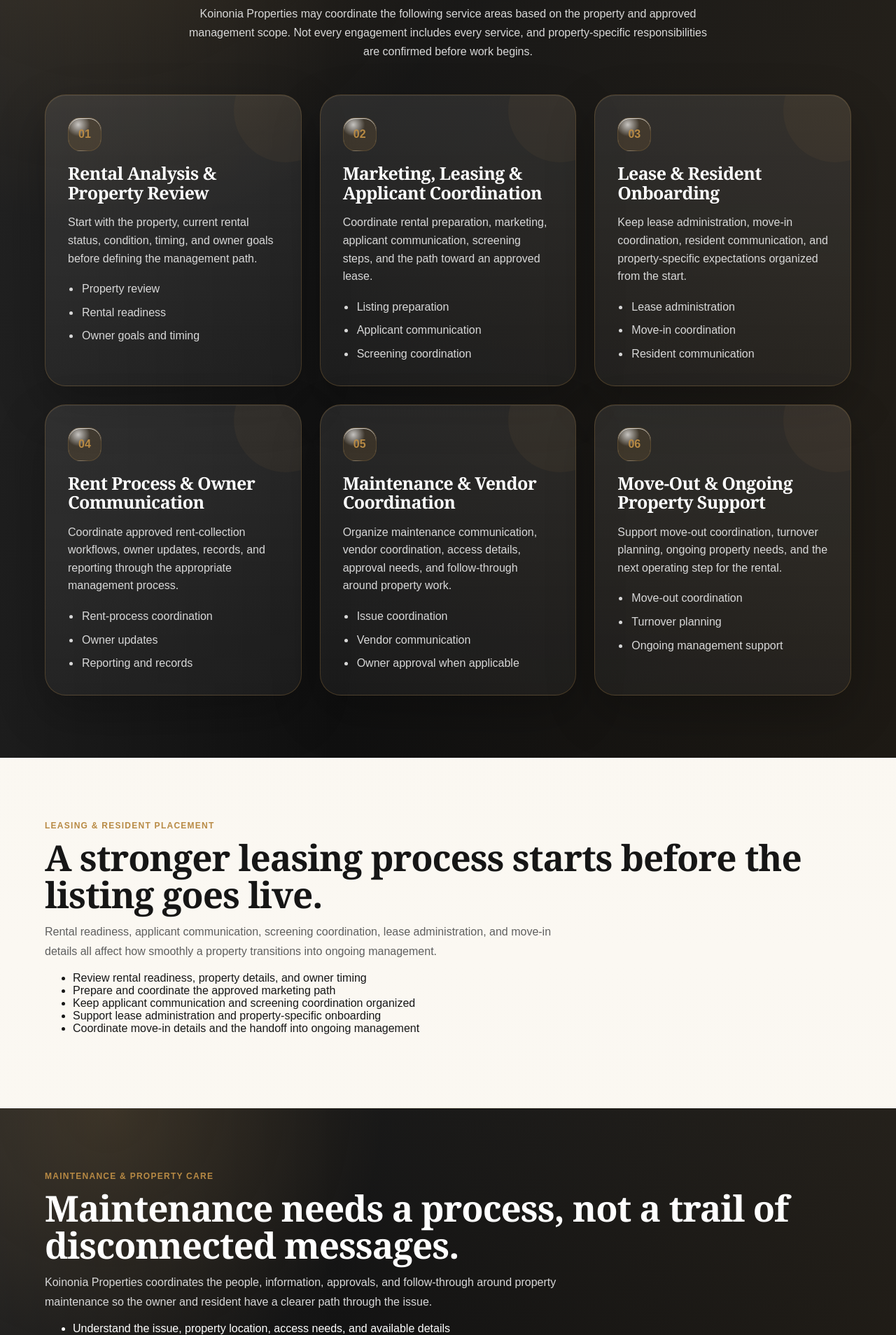
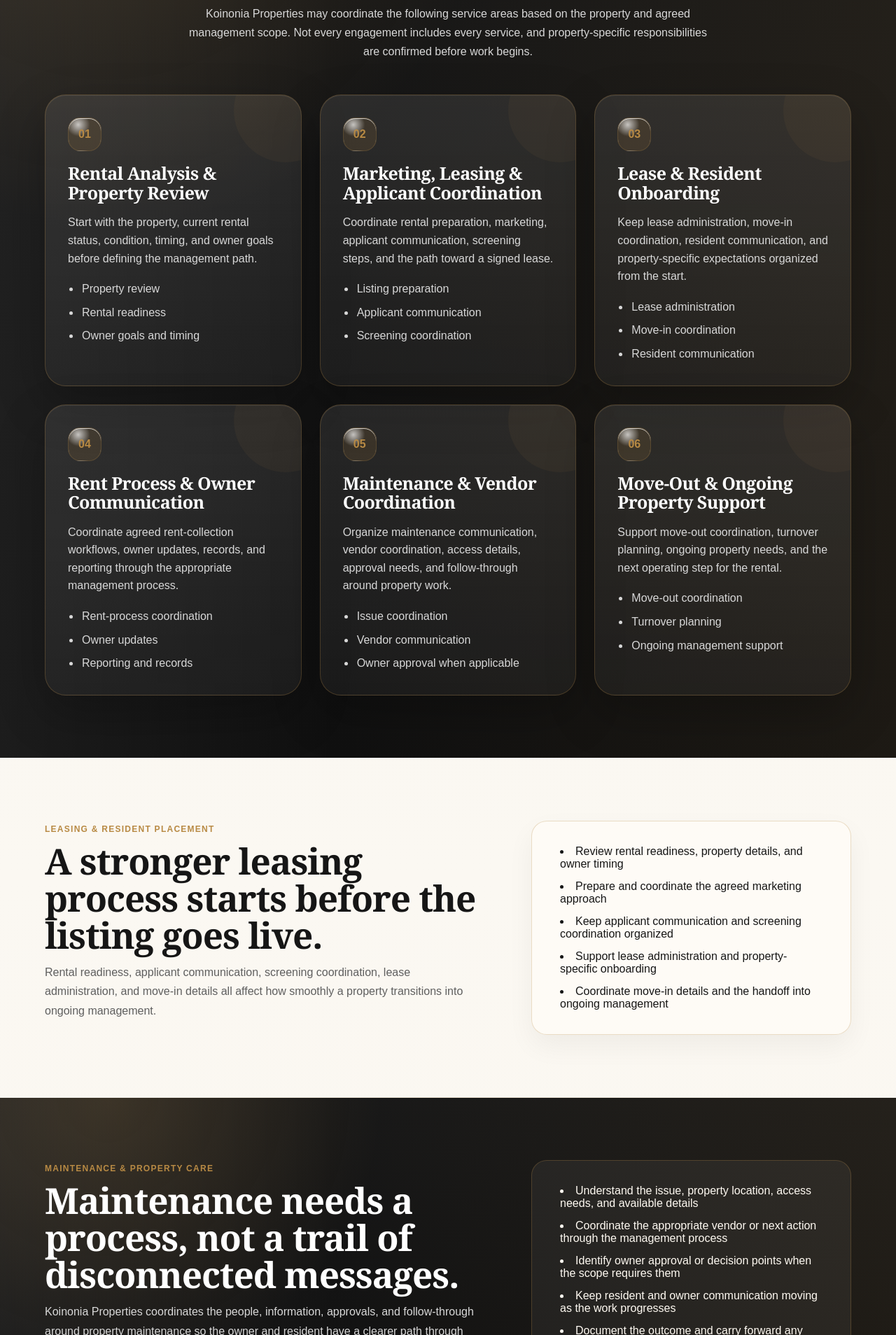
Before and after one commit to KoinoniaTransactions/Reynalds-OS, a Next.js app in the folder apps/properties-web/: page /owners in a window 1280 px wide. Shown: the part 2204-4112 px from the top of the page at 70% size. Built offline with nearby package versions, Linux system fonts and the light colour scheme; no server answers.

Commit message:
refactor(properties): refine Owner Services presentation

```diff
--- a/apps/properties-web/app/properties.css
+++ b/apps/properties-web/app/properties.css
@@ -248,6 +248,31 @@
 
 .properties-services-grid {
   grid-template-columns: repeat(2, minmax(0, 1fr));
+}
+
+.properties-owner-detail-split {
+  display: grid;
+  grid-template-columns: minmax(0, 1.15fr) minmax(360px, 0.85fr);
+  gap: clamp(42px, 6vw, 84px);
+  align-items: center;
+}
+
+.properties-owner-detail-list {
+  margin: 0;
+  padding: clamp(24px, 3vw, 34px) clamp(26px, 3.5vw, 40px);
+  display: grid;
+  gap: 14px;
+  border: 1px solid rgba(184, 138, 68, 0.28);
+  border-radius: 22px;
+  background: rgba(255, 252, 247, 0.72);
+  box-shadow: 0 16px 38px rgba(0, 0, 0, 0.05);
+  list-style-position: inside;
+}
+
+.koinonia-band .properties-owner-detail-list {
+  background: rgba(255, 250, 242, 0.055);
+  color: #fffaf2;
+  box-shadow: none;
 }
 
 .properties-process-grid {
@@ -527,6 +552,11 @@
     padding-inline: 12px;
   }
 
+  .properties-owner-detail-split {
+    grid-template-columns: minmax(0, 1fr) minmax(320px, 0.9fr);
+    gap: 36px;
+  }
+
   .properties-process-grid {
     grid-template-columns: repeat(4, minmax(0, 1fr));
   }
@@ -654,6 +684,15 @@
     text-align: center;
   }
 
+  .properties-owner-detail-split {
+    grid-template-columns: 1fr;
+    gap: 24px;
+  }
+
+  .properties-owner-detail-list {
+    padding: 22px 24px;
+  }
+
   .properties-footer-inner {
     gap: 32px;
     padding-block: 44px 30px;
@@ -771,6 +810,11 @@
     grid-template-columns: 1fr;
   }
 
+  .properties-owner-detail-list {
+    padding: 20px;
+    gap: 12px;
+  }
+
   .properties-process-grid {
     grid-template-columns: 1fr;
   }
--- a/apps/properties-web/components/site/PageAssemblies/KoinoniaPropertiesOwners.tsx
+++ b/apps/properties-web/components/site/PageAssemblies/KoinoniaPropertiesOwners.tsx
@@ -13,7 +13,7 @@ const ownerPriorities = [
   },
   {
     title: "Keep care responsible",
-    body: "Good management balances resident needs, property condition, owner priorities, approved scope, and documented responsibilities.",
+    body: "Good management balances resident needs, property condition, owner priorities, agreed scope, and documented responsibilities.",
     items: ["Property-focused coordination", "Responsible escalation", "Clear service boundaries"]
   }
 ];
@@ -26,7 +26,7 @@ const ownerServices = [
   },
   {
     title: "Marketing, Leasing & Applicant Coordination",
-    body: "Coordinate rental preparation, marketing, applicant communication, screening steps, and the path toward an approved lease.",
+    body: "Coordinate rental preparation, marketing, applicant communication, screening steps, and the path toward a signed lease.",
     items: ["Listing preparation", "Applicant communication", "Screening coordination"]
   },
   {
@@ -36,7 +36,7 @@ const ownerServices = [
   },
   {
     title: "Rent Process & Owner Communication",
-    body: "Coordinate approved rent-collection workflows, owner updates, records, and reporting through the appropriate management process.",
+    body: "Coordinate agreed rent-collection workflows, owner updates, records, and reporting through the appropriate management process.",
     items: ["Rent-process coordination", "Owner updates", "Reporting and records"]
   },
   {
@@ -53,7 +53,7 @@ const ownerServices = [
 
 const leasingSteps = [
   "Review rental readiness, property details, and owner timing",
-  "Prepare and coordinate the approved marketing path",
+  "Prepare and coordinate the agreed marketing approach",
   "Keep applicant communication and screening coordination organized",
   "Support lease administration and property-specific onboarding",
   "Coordinate move-in details and the handoff into ongoing management"
@@ -61,7 +61,7 @@ const leasingSteps = [
 
 const maintenanceSteps = [
   "Understand the issue, property location, access needs, and available details",
-  "Coordinate the appropriate vendor or next action through the approved process",
+  "Coordinate the appropriate vendor or next action through the management process",
   "Identify owner approval or decision points when the scope requires them",
   "Keep resident and owner communication moving as the work progresses",
   "Document the outcome and carry forward any relevant property follow-up"
@@ -89,7 +89,7 @@ const managementProcess = [
   },
   {
     title: "Clarify Responsibilities",
-    body: "Confirm the approved management scope, decision points, communication path, and property-specific responsibilities."
+    body: "Confirm the agreed management scope, decision points, communication path, and property-specific responsibilities."
   },
   {
     title: "Coordinate Leasing or Onboarding",
@@ -97,7 +97,7 @@ const managementProcess = [
   },
   {
     title: "Manage the Ongoing Work",
-    body: "Coordinate the approved rent, maintenance, resident communication, vendor, record, and reporting workflows."
+    body: "Coordinate the agreed rent, maintenance, resident communication, vendor, record, and reporting workflows."
   },
   {
     title: "Keep the Owner Informed",
@@ -112,23 +112,19 @@ const ownerFaqs = [
   },
   {
     q: "How does Koinonia Properties coordinate maintenance?",
-    a: "Koinonia Properties organizes issue details, resident communication, vendor coordination, access information, owner approval needs when applicable, and follow-through through the approved management process. Property-specific responsibilities and approval thresholds are confirmed before management begins."
+    a: "Koinonia Properties organizes issue details, resident communication, vendor coordination, access information, owner approval needs when applicable, and follow-through through the management process. Property-specific responsibilities and approval thresholds are confirmed before management begins."
   },
   {
     q: "How will I know what is happening with my property?",
-    a: "Owner communication is built around organized updates, clear decision points, and understandable next steps. Reporting and private account information are delivered through the appropriate approved systems rather than through ordinary public website pages."
+    a: "Owner communication is built around organized updates, clear decision points, and understandable next steps. Reporting and private account information are handled through the appropriate private workflow rather than through ordinary public website pages."
   },
   {
     q: "What happens during leasing?",
-    a: "The leasing path can include rental-readiness review, listing preparation, applicant communication, screening coordination, lease administration, and move-in coordination as applicable to the approved service scope."
-  },
-  {
-    q: "Can Koinonia Properties work with owners who have multiple rentals?",
-    a: "Yes, portfolio needs can be discussed during the rental analysis so communication, reporting, timing, and property oversight can be considered together. The service scope is still confirmed property by property and engagement by engagement."
+    a: "The leasing path can include rental-readiness review, listing preparation, applicant communication, screening coordination, lease administration, and move-in coordination as applicable to the agreed service scope."
   },
   {
     q: "How are pricing and management scope determined?",
-    a: "Pricing and scope depend on factors such as property type, condition, occupancy, leasing status, requested services, timing, and portfolio complexity. Koinonia Properties starts with the property before discussing the appropriate management scope and quote."
+    a: "Pricing and scope depend on factors such as property type, condition, occupancy, leasing status, requested services, timing, and portfolio complexity. For owners with multiple rentals, portfolio size and coordination needs can be considered as part of that conversation. Koinonia Properties starts with the property before discussing the appropriate management scope and quote."
   },
   {
     q: "What should I prepare for a rental analysis?",
@@ -179,7 +175,7 @@ export function KoinoniaPropertiesOwners() {
             <div className="koinonia-eyebrow">Property Management Services</div>
             <h2 className="koinonia-heading">The work around a rental property stays connected.</h2>
             <p className="koinonia-copy">
-              Koinonia Properties may coordinate the following service areas based on the property and approved management scope. Not every engagement includes every service, and property-specific responsibilities are confirmed before work begins.
+              Koinonia Properties may coordinate the following service areas based on the property and agreed management scope. Not every engagement includes every service, and property-specific responsibilities are confirmed before work begins.
             </p>
           </div>
           <div className="koinonia-grid three">
@@ -198,7 +194,7 @@ export function KoinoniaPropertiesOwners() {
 
       <section className="koinonia-section">
         <div className="koinonia-container">
-          <div className="koinonia-split">
+          <div className="koinonia-split properties-owner-detail-split">
             <div>
               <div className="koinonia-eyebrow">Leasing & Resident Placement</div>
               <h2 className="koinonia-heading">A stronger leasing process starts before the listing goes live.</h2>
@@ -206,7 +202,7 @@ export function KoinoniaPropertiesOwners() {
                 Rental readiness, applicant communication, screening coordination, lease administration, and move-in details all affect how smoothly a property transitions into ongoing management.
               </p>
             </div>
-            <ul>
+            <ul className="properties-owner-detail-list">
               {leasingSteps.map((step) => (
                 <li key={step}>{step}</li>
               ))}
@@ -217,7 +213,7 @@ export function KoinoniaPropertiesOwners() {
 
       <section className="koinonia-section koinonia-band">
         <div className="koinonia-container">
-          <div className="koinonia-split">
+          <div className="koinonia-split properties-owner-detail-split">
             <div>
               <div className="koinonia-eyebrow">Maintenance & Property Care</div>
               <h2 className="koinonia-heading">Maintenance needs a process, not a trail of disconnected messages.</h2>
@@ -225,7 +221,7 @@ export function KoinoniaPropertiesOwners() {
                 Koinonia Properties coordinates the people, information, approvals, and follow-through around property maintenance so the owner and resident have a clearer path through the issue.
               </p>
             </div>
-            <ul>
+            <ul className="properties-owner-detail-list">
               {maintenanceSteps.map((step) => (
                 <li key={step}>{step}</li>
               ))}
```
